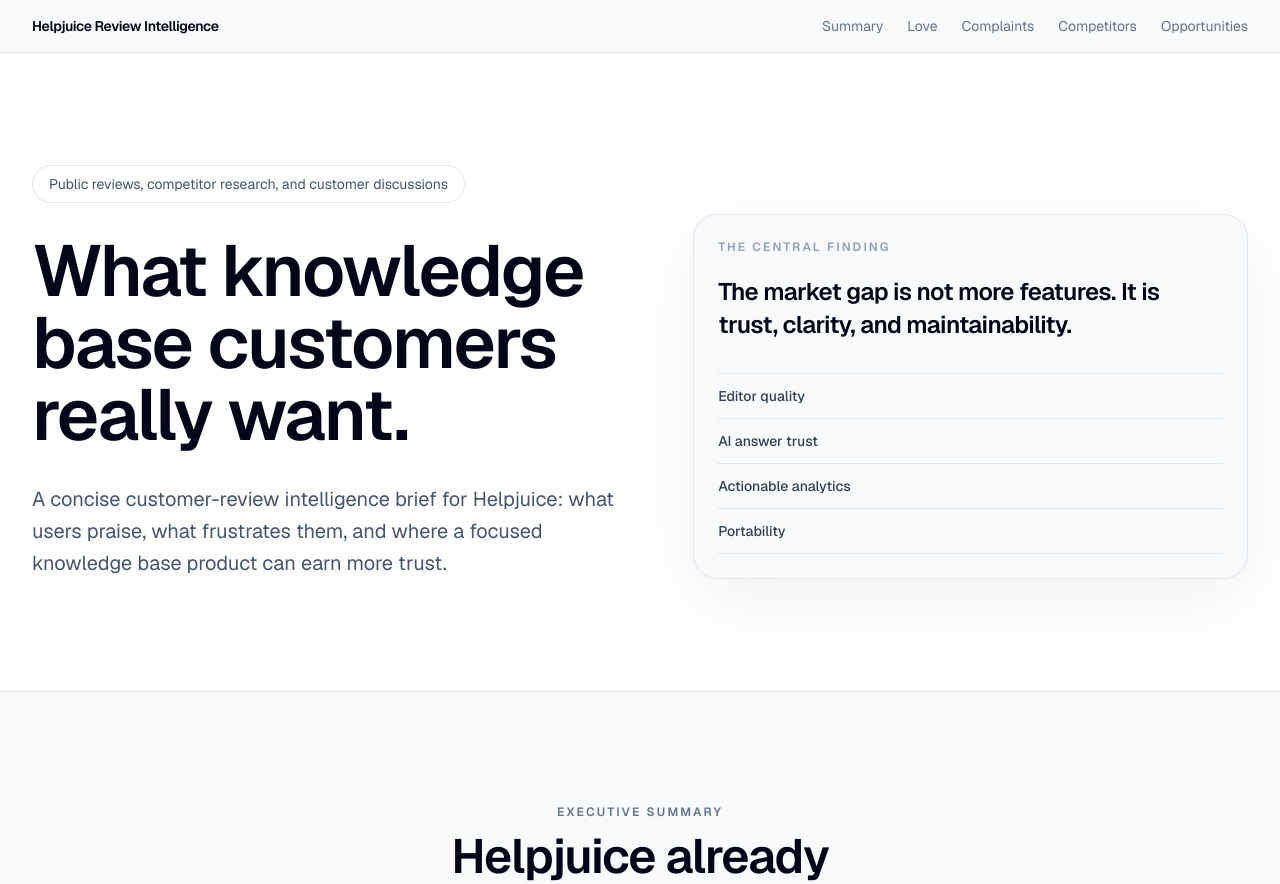
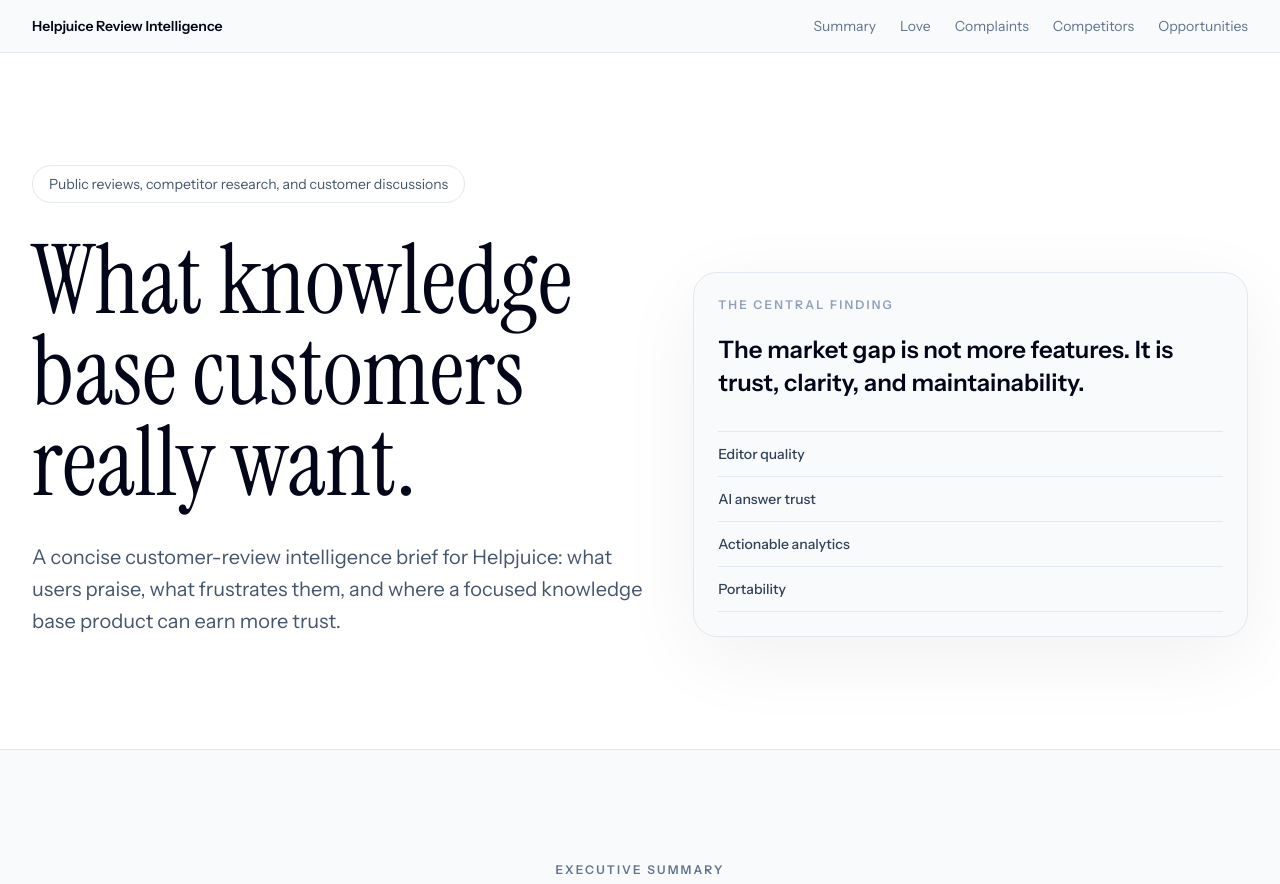
Before and after one commit to AhmedMohsen600/helpjuice-customer-insights, a Next.js app: page / in a window 1280 px wide. Shown: the top 884 px of the page. Built offline with nearby package versions, Linux system fonts and the light colour scheme.

Commit message:
Refine typography system

```diff
--- a/src/app/globals.css
+++ b/src/app/globals.css
@@ -8,15 +8,16 @@
 @theme inline {
   --color-background: var(--background);
   --color-foreground: var(--foreground);
-  --font-sans: "Geist", "Geist Fallback", ui-sans-serif, system-ui, sans-serif;
-  --font-mono: "Geist Mono", "Geist Mono Fallback", ui-monospace, monospace;
+  --font-sans: var(--font-instrument-sans), ui-sans-serif, system-ui, sans-serif;
+  --font-display: var(--font-instrument-serif), ui-serif, Georgia, Cambria, serif;
+  --font-mono: var(--font-ibm-plex-mono), ui-monospace, SFMono-Regular, monospace;
 }
 
 body {
   background: var(--background);
   color: var(--foreground);
-  font-family: var(--font-geist-sans), "Geist", "Geist Fallback", ui-sans-serif,
-    system-ui, sans-serif;
+  font-family: var(--font-instrument-sans), ui-sans-serif, system-ui, sans-serif;
+  text-rendering: geometricPrecision;
 }
 
 html {
--- a/src/app/layout.tsx
+++ b/src/app/layout.tsx
@@ -1,15 +1,29 @@
 import type { Metadata } from "next";
-import { Geist, Geist_Mono } from "next/font/google";
+import {
+  IBM_Plex_Mono,
+  Instrument_Sans,
+  Instrument_Serif,
+} from "next/font/google";
 import "./globals.css";
 
-const geistSans = Geist({
-  variable: "--font-geist-sans",
+const instrumentSans = Instrument_Sans({
+  variable: "--font-instrument-sans",
   subsets: ["latin"],
+  display: "swap",
 });
 
-const geistMono = Geist_Mono({
-  variable: "--font-geist-mono",
+const instrumentSerif = Instrument_Serif({
+  variable: "--font-instrument-serif",
   subsets: ["latin"],
+  weight: "400",
+  display: "swap",
+});
+
+const ibmPlexMono = IBM_Plex_Mono({
+  variable: "--font-ibm-plex-mono",
+  subsets: ["latin"],
+  weight: ["400", "500", "600"],
+  display: "swap",
 });
 
 export const metadata: Metadata = {
@@ -26,7 +40,7 @@
   return (
     <html
       lang="en"
-      className={`${geistSans.variable} ${geistMono.variable} h-full antialiased`}
+      className={`${instrumentSans.variable} ${instrumentSerif.variable} ${ibmPlexMono.variable} h-full antialiased`}
     >
       <body className="min-h-full flex flex-col">{children}</body>
     </html>
--- a/src/app/page.tsx
+++ b/src/app/page.tsx
@@ -28,7 +28,7 @@
     <main className="min-h-screen bg-slate-50 text-slate-950">
       <header className="sticky top-0 z-20 border-b border-slate-200/80 bg-slate-50/90 backdrop-blur">
         <div className="mx-auto flex max-w-7xl items-center justify-between gap-6 px-5 py-4 sm:px-6 lg:px-8">
-          <a href="#top" className="text-sm font-semibold tracking-tight text-slate-950">
+          <a href="#top" className="text-sm font-semibold text-slate-950">
             Helpjuice Review Intelligence
           </a>
           <nav className="hidden items-center gap-6 md:flex">
@@ -52,7 +52,7 @@
               <div className="mb-8 inline-flex rounded-full border border-slate-200 px-4 py-2 text-sm text-slate-600">
                 Public reviews, competitor research, and customer discussions
               </div>
-              <h1 className="max-w-4xl text-balance text-5xl font-semibold tracking-tight text-slate-950 md:text-7xl">
+              <h1 className="font-display max-w-4xl text-balance text-6xl font-normal leading-[0.95] tracking-normal text-slate-950 md:text-8xl">
                 What knowledge base customers really want.
               </h1>
               <p className="mt-8 max-w-2xl text-pretty text-lg leading-8 text-slate-600 md:text-xl">
@@ -66,7 +66,7 @@
               <p className="text-xs font-semibold uppercase tracking-[0.18em] text-slate-400">
                 The central finding
               </p>
-              <p className="mt-5 text-2xl font-semibold leading-snug tracking-tight text-slate-950">
+              <p className="mt-5 text-2xl font-semibold leading-snug text-slate-950">
                 The market gap is not more features. It is trust, clarity, and
                 maintainability.
               </p>
@@ -197,7 +197,7 @@
             <p className="text-xs font-semibold uppercase tracking-[0.18em] text-slate-400">
               Final recommendation
             </p>
-            <h2 className="mt-5 max-w-2xl text-balance text-4xl font-semibold tracking-tight md:text-6xl">
+            <h2 className="font-display mt-5 max-w-2xl text-balance text-5xl font-normal leading-[1.02] tracking-normal md:text-7xl">
               Become the easiest knowledge base to trust, maintain, and improve.
             </h2>
           </div>
--- a/src/components/CompetitorCard.tsx
+++ b/src/components/CompetitorCard.tsx
@@ -7,7 +7,7 @@
 export function CompetitorCard({ competitor }: CompetitorCardProps) {
   return (
     <article className="rounded-2xl border border-slate-200 bg-white p-6 transition duration-200 hover:border-slate-300 hover:shadow-[0_18px_50px_rgba(15,23,42,0.07)]">
-      <h3 className="text-xl font-semibold tracking-tight text-slate-950">
+      <h3 className="text-xl font-semibold text-slate-950">
         {competitor.name}
       </h3>
       <div className="mt-6 space-y-5">
--- a/src/components/InsightCard.tsx
+++ b/src/components/InsightCard.tsx
@@ -18,7 +18,7 @@
         )}
         <span className="h-2 w-2 rounded-full bg-slate-300 transition group-hover:bg-slate-500" />
       </div>
-      <h3 className="text-xl font-semibold tracking-tight text-slate-950">
+      <h3 className="text-xl font-semibold text-slate-950">
         {insight.title}
       </h3>
       <p className="mt-4 text-sm leading-6 text-slate-600">{insight.insight}</p>
--- a/src/components/OpportunityCard.tsx
+++ b/src/components/OpportunityCard.tsx
@@ -12,7 +12,7 @@
         <p className="font-mono text-sm text-slate-400">
           {String(index + 1).padStart(2, "0")}
         </p>
-        <h3 className="mt-3 text-2xl font-semibold tracking-tight text-slate-950">
+        <h3 className="mt-3 text-2xl font-semibold text-slate-950">
           {opportunity.title}
         </h3>
       </div>
--- a/src/components/PainPointCard.tsx
+++ b/src/components/PainPointCard.tsx
@@ -8,7 +8,7 @@
   return (
     <article className="rounded-2xl border border-slate-200 bg-white p-6 transition duration-200 hover:border-slate-300 hover:shadow-[0_18px_50px_rgba(15,23,42,0.07)]">
       <div className="flex items-start justify-between gap-5">
-        <h3 className="max-w-sm text-xl font-semibold tracking-tight text-slate-950">
+        <h3 className="max-w-sm text-xl font-semibold text-slate-950">
           {painPoint.pain}
         </h3>
         <span className="rounded-full border border-slate-200 px-3 py-1 text-xs font-medium text-slate-500">
--- a/src/components/SectionHeader.tsx
+++ b/src/components/SectionHeader.tsx
@@ -12,7 +12,7 @@
           {kicker}
         </p>
       ) : null}
-      <h2 className="text-balance text-3xl font-semibold tracking-tight text-slate-950 md:text-5xl">
+      <h2 className="font-display text-balance text-4xl font-normal leading-[1.04] tracking-normal text-slate-950 md:text-6xl">
         {title}
       </h2>
       {description ? (
```
Also changed, not shown: 1 other file (tests, documents, lock files or other folders).
